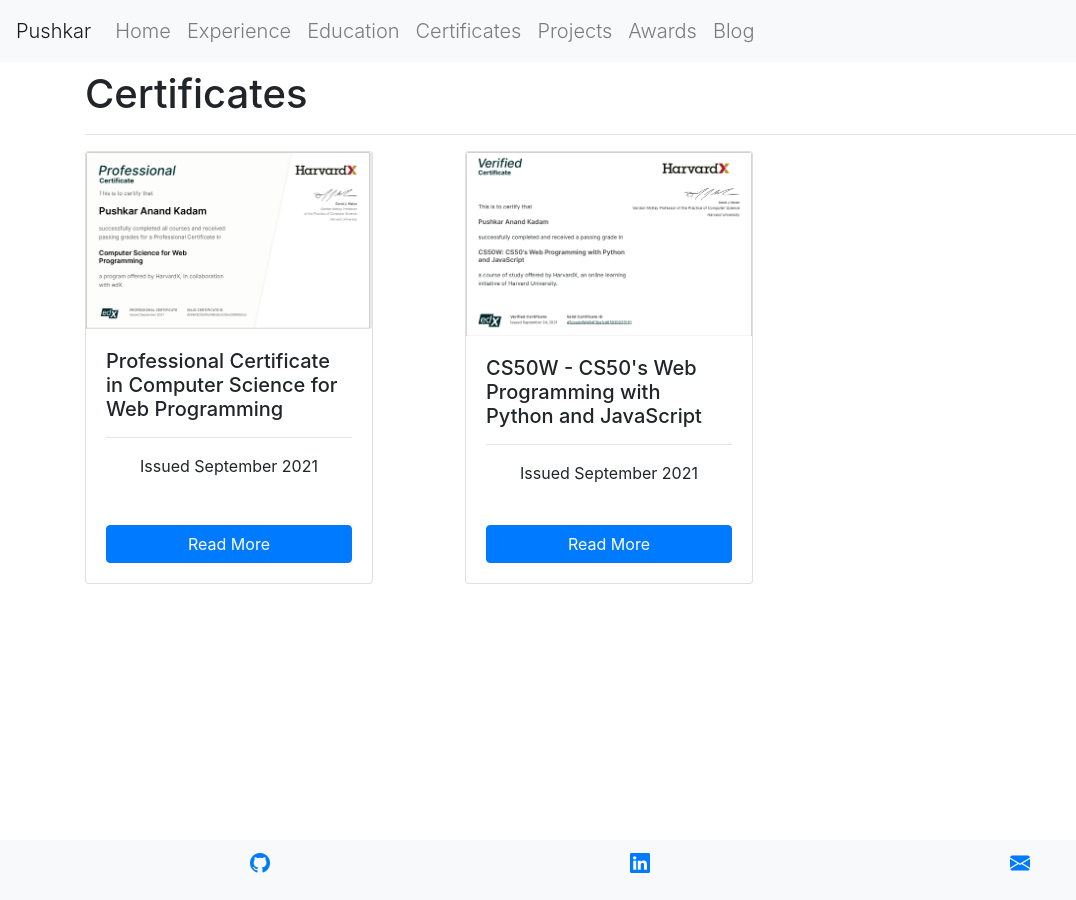
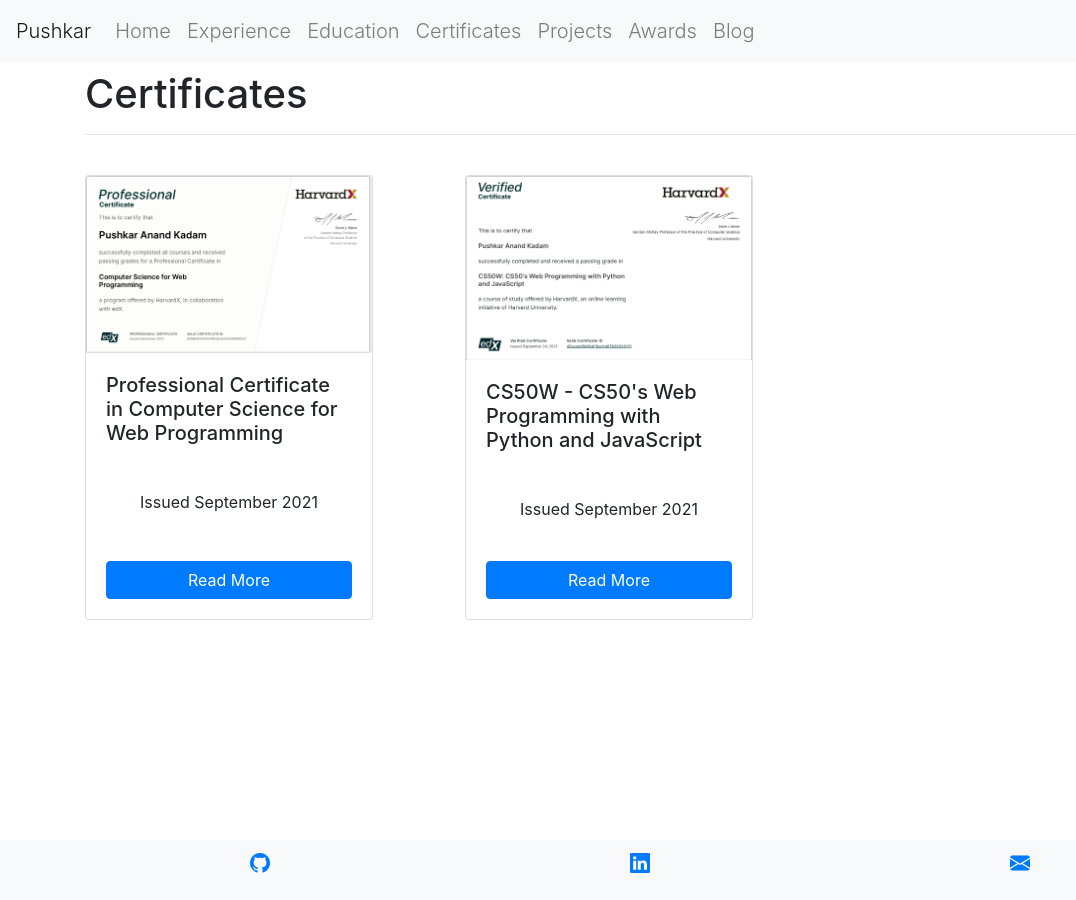
Before and after one commit to pushkarkadam/portfolio, a Jekyll site: the page built from certificates.html, in a window 1280 px wide. Shown: the whole page, without its empty margins (0-1076 px from the left). Built offline with Jekyll 4.4.1, drawn with Linux system fonts in a browser that asks for light colours; nearby versions of some CDN libraries.

Commit message:
Top margin added to the cards.

```diff
--- a/certificates.html
+++ b/certificates.html
@@ -11,13 +11,15 @@
 <div class="row">
     {% assign certificates = site.certificates | sort: 'date' | reverse %}
     {% for certificate in certificates %}
-        <div class="col-sm-4 col-md-4 col-lg-4 d-flex align-items-stretch">
+        <div class="col-sm-4 col-md-4 col-lg-4 d-flex align-items-stretch mt-4">
             <div class="card" style="width: 18rem;">
                 <img class="card-img-top" src="{{ site.baseurl }}/assets/images/certificates/{{ certificate.image }}" alt="Image of {{ certificate.short_name }}">
                 <div class="card-body">
                     <h5 class="card-title">{{ certificate.name }}</h5>
-                    <hr>
-                    <p class="card-text text-center">Issued {{ certificate.date | date: "%B %Y" }}</p>
+                    <div class="d-flex flex-column mt-auto">
+                        <hr>
+                        <p class="card-text text-center">Issued {{ certificate.date | date: "%B %Y" }}</p>
+                    </div>
                 </div>
                 <div class="card-body d-flex flex-column">
                     <a href="{{ site.baseurl }}{{ certificate.url }}" class="btn btn-primary mt-auto">Read More</a>
```
